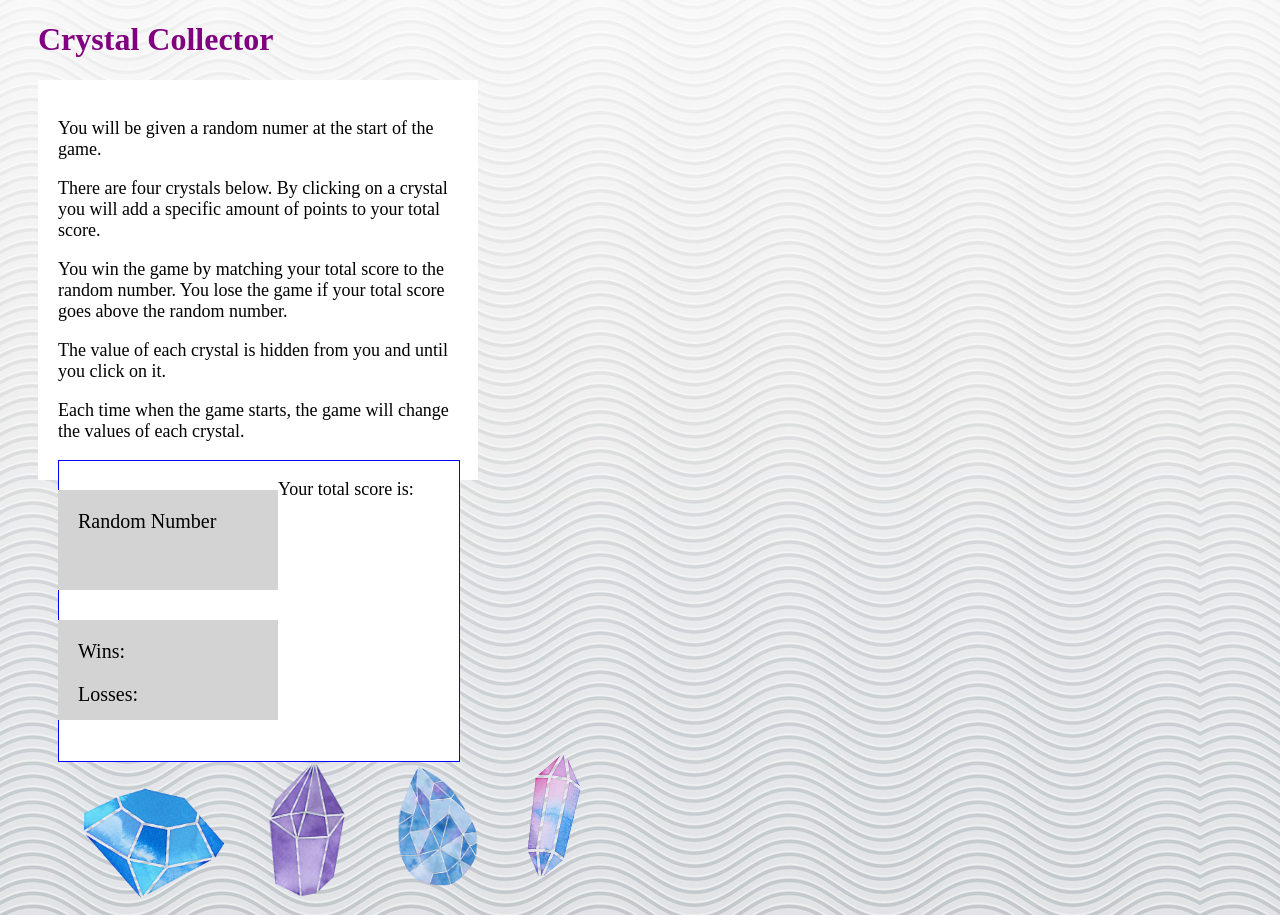
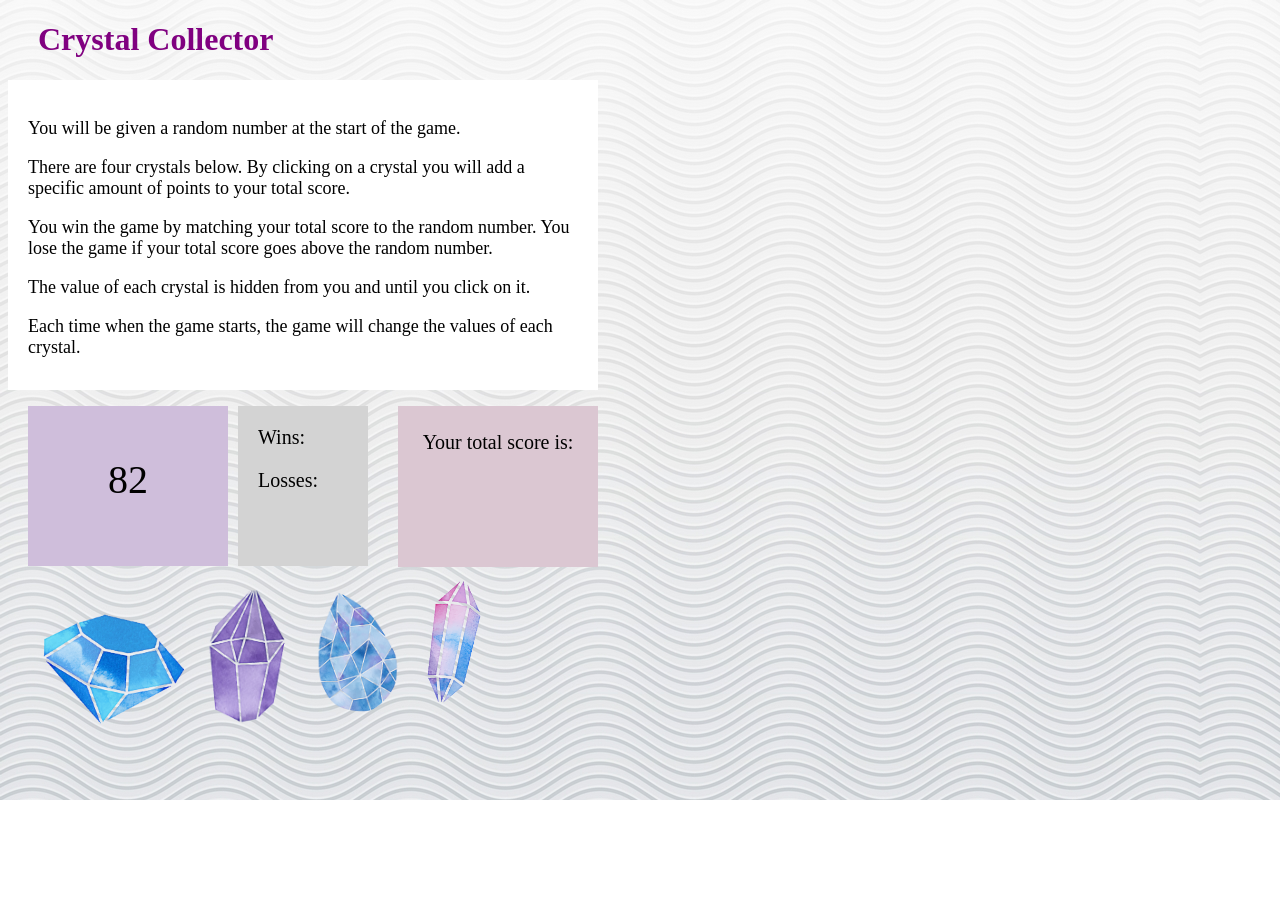
Before and after one commit to ebarraca/Crystal-Collector, a plain HTML site: page index.html in a window 1280 px wide. After the commit the page ends 800 px from the top, so only its background shows below. Drawn offline with nearby package versions, Linux system fonts and the light colour scheme.

Commit message:
second commit

```diff
--- a/index.html
+++ b/index.html
@@ -4,26 +4,35 @@
  <meta charset="UTF-8">
  <link rel="stylesheet" type="text/css" href="style.css">
  <title>Crystal Collectors Game</title>
+<script src="https://ajax.googleapis.com/ajax/libs/jquery/3.2.1/jquery.min.js"></script>
 </head>
 <body background=assets/background.jpg>
 
 <h1>Crystal Collector</h1>
 
 <div class=instructions>
-	<p>You will be given a random numer at the start of the game.</p>
+	<p>You will be given a random number at the start of the game.</p>
 	<p>There are four crystals below. By clicking on a crystal you will add a specific amount of points to your total score.</p>
 	<p>You win the game by matching your total score to the random number. You lose the game if your total score goes above the random number.</p>
 	<p>The value of each crystal is hidden from you and until you click on it.</p>
 	<p>Each time when the game starts, the game will change the values of each crystal.</p>
 <div>
 
-<div class="random-number">
-	<p> Random Number </p>
-</div>
+<div class="number-container">
+	<div class="random-number">
+	</div>
 
-<div class="score">
-	<p>Wins: </p>
-	<p>Losses: </p>
+	<div class="score">
+		<p>Wins: </p>
+		<p>Losses: </p>
+	</div>
+
+	<div class="your-score">
+	<p>Your total score is:
+		<span class ="score-number"></span>
+		</p>
+	</div>
+
 </div>
 
 <div class="crystal-container">
@@ -33,11 +42,107 @@
 	<button id = "crystal4"><img src = "assets/crystal4.png" height= "170">
 </div>
 
-<div class="your-score">
-	<p>Your total score is:</p>
-</div>
+
 
 <script>
+
+
+	// $(document).ready(function() {
+
+     // computer create a random between 19-120
+     // when user clicks a button, each button generates a number between 1-12 (assign each button a number); number gets added to your score.
+     //when user guess is the same as the random number you win; when user guess is greater than the random number you lose
+     //when the game ends, random compute number resets and new numbers are assigned to the buttons
+
+	var crystal1;
+    var crystal2;
+    var crystal3;
+    var crystal4;
+
+    var counter = 0;
+    var wins = 0;
+    var losses = 0;
+    var randomNumber = Math.floor(Math.random() * 120) + 19;
+		$(".random-number").prepend(randomNumber);
+
+
+    // var crystal1 = Math.floor(Math.random() * 12) + 1;
+    // var crystal2 = Math.floor(Math.random() * 12) + 1;
+    // var crystal3 = Math.floor(Math.random() * 12) + 1;
+    // var crystal4 = Math.floor(Math.random() * 12) + 1;
+
+
+
+ 	function randomizeNumbers(){
+ 		crystal1 = Math.floor(Math.random() * 12) + 1;
+ 		$("#crystal1").attr("value", crystal1);
+
+ 	}
+ 		randomizeNumbers();
+ 		console.log(randomizeNumbers);
+
+ 		$("#crystal1").on("click", function(){
+ 			crystal1+=Number($("#crystal1").attr());
+ 			$(".your-score").text(crystal1);
+
+ 		})
+
+
+
+ //    function randomizeNumbers(){
+ // 		crystal1 = Math.floor(Math.random() * 12) + 1;
+ // 		$("#crystal1").attr("value", crystal1);
+
+ // 	}
+ // 	randomizeNumbers();
+
+	// $(".crystal-image").on("click", function() {
+	// 	var crystalValue = ($(this).attr("crystal1"));
+ //    crystalValue = parseInt(crystalValue);
+ //    counter += crystalValue;
+
+
+
+
+
+      // $("#crystal1").on("click", function() {
+      // 	// $(".your-score").prepend(crystal1);
+      // 	crystal1+=crystal1;
+      // 	$(".score-number").text(crystal1);
+      // })
+
+
+
+
+
+
+      // function adder() {
+      // 	$(crystal1+=crystal1);
+      // }
+      // adder(crystal1);
+
+
+    //   //win/losses
+    //         function adder() {
+    //   	$(crystal1+=crystal1);
+    //   }
+    //   adder(crystal1);
+
+
+
+    //   //win/losses
+    // if(yourScore === randomNumber) {
+    //      wins++;
+
+    // }
+    // else if (yourScore >== randomNumber) {
+    //      losses++;
+    // }
+
+
+
+
+
 
 
 
--- a/style.css
+++ b/style.css
@@ -5,33 +5,26 @@ h1 {
 }
 
 .instructions {
-	width: 400px;
-	height: 360px;
+	width: 550px;
+	height: 270px;
 	background color: white;
 	text-align: left;
 	background-color: white;
 	padding: 20px;
-	margin-left: 30px;
+	margin-left: 0px;
 	font-size: 18px;
+}
+.number-container {
+	width: 650px;
+	height: 120px;
+	position: absolute;
 }
 
 .score {
 	margin-top: 30px;
 	background-color: lightgrey;
-	width: 200px;
-	height: 100px;
-	text-align: left;
-	padding-left: 20px;
-	font-size: 20px;
-	display:inline-block;
-	float: left;
-}
-
-.random-number {
-	margin-top: 30px;
-	background-color: lightgrey;
-	width: 200px;
-	height: 100px;
+	width: 110px;
+	height: 160px;
 	text-align: left;
 	padding-left: 20px;
 	font-size: 20px;
@@ -40,23 +33,45 @@ h1 {
 
 }
 
+.random-number {
+	margin-top: 30px;
+	background-color: #cfbedb;
+	width: 200px;
+	height: 110px;
+	text-align: center;
+	font-size: 40px;
+	float: left;
+	margin-right: 10px;
+	padding-top: 50px;
+
+
+}
+
+.your-score {
+	width: 200px;
+	height: 156px;
+	background-color: #dbc7d2;
+	float: right;
+	margin-top:30px;
+	margin-right:80px;
+	padding-top: 5px;
+	font-size: 20px;
+	text-align: center;
+}
+
+
 .crystal-container {
 	float:left;
 	width: 600px;
 	border: none;
+	margin-top: 180px;
 }
 
 #crystal1, #crystal2, #crystal3, #crystal4 {
-	margin: 10px;
 	border: none;
-background-color: transparent;
+	background-color: transparent;
 }
 
-.your-score {
-	width: 400px;
-	height: 300px;
-	background-color: white;
-	border: 1px solid blue;
 
 
 }
```
